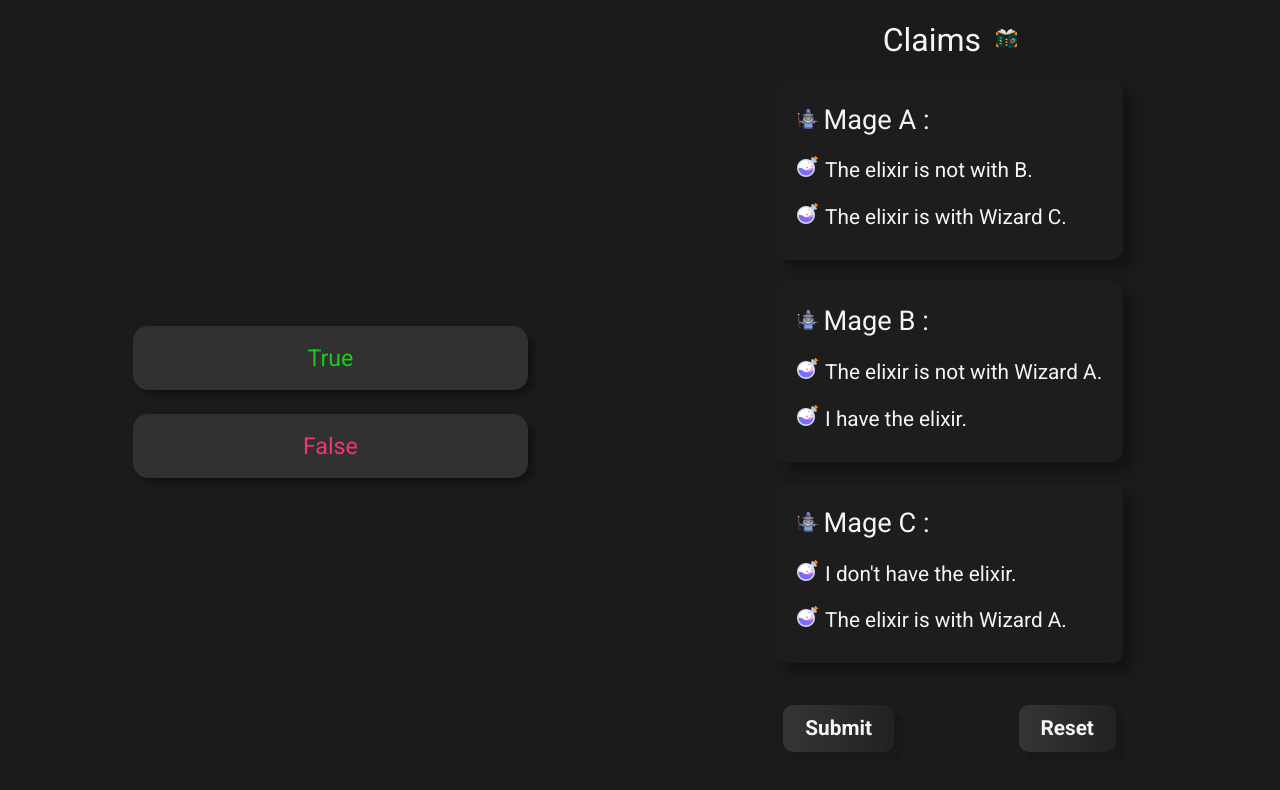
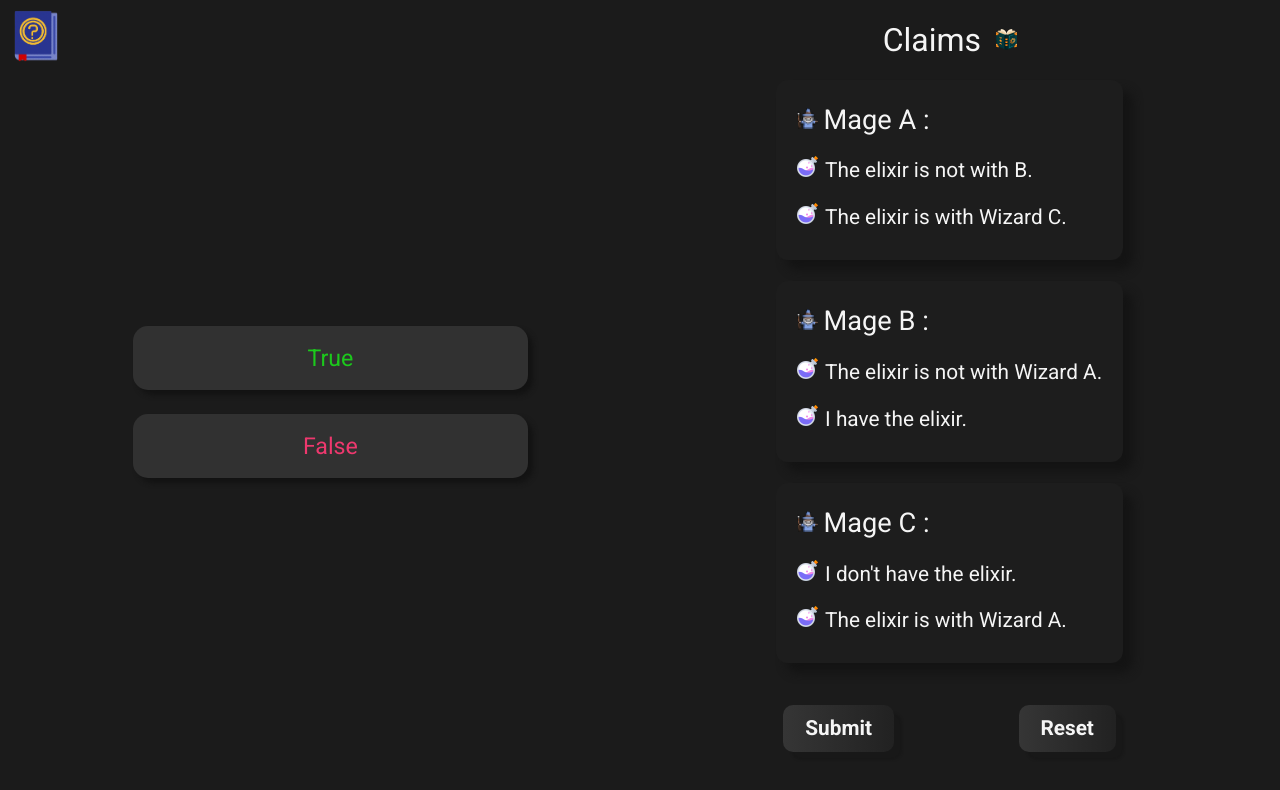
Before and after one commit to Bepis1559/AI-Task, a website built with Vite: page index.html in a window 1280 px wide. Built offline with nearby package versions, Linux system fonts and the light colour scheme.

Commit message:
added rules

```diff
--- a/index.html
+++ b/index.html
@@ -9,6 +9,9 @@
     <script type="module" src="/src/main.ts" defer></script>
   </head>
   <body>
+    <div class="rulesContainer">
+      <img src="/assets/rules.png" alt="rules" />
+    </div>
     <main>
       <div class="options">
         <div id="true" draggable="true">True</div>
--- a/src/style.css
+++ b/src/style.css
@@ -58,6 +58,31 @@ h2 {
 
 /* =============================== */
 
+.rulesContainer {
+  position: absolute;
+  max-width: 8em;
+  margin: 0.5em;
+  pointer-events: none;
+  color: rgb(192, 192, 192);
+  &:after {
+    content: "One tells the truth in both claims. One is lying on both counts. One has a true and a false statement. Determine which wizard possesses the elixir of immortality.";
+    transition: opacity 1s;
+    opacity: 0;
+  }
+  &:is(:hover, :focus-visible)::after {
+    opacity: 1;
+  }
+  img {
+    float: left;
+    height: 2.5em;
+    pointer-events: auto;
+  }
+}
+@media (width < 800px) {
+  .rulesContainer {
+    display: none;
+  }
+}
 main {
   --brighterTrueColor: rgb(0, 255, 0);
   --brighterFalseColor: red;
```
Also changed, not shown: public/assets/rules.png (added).
